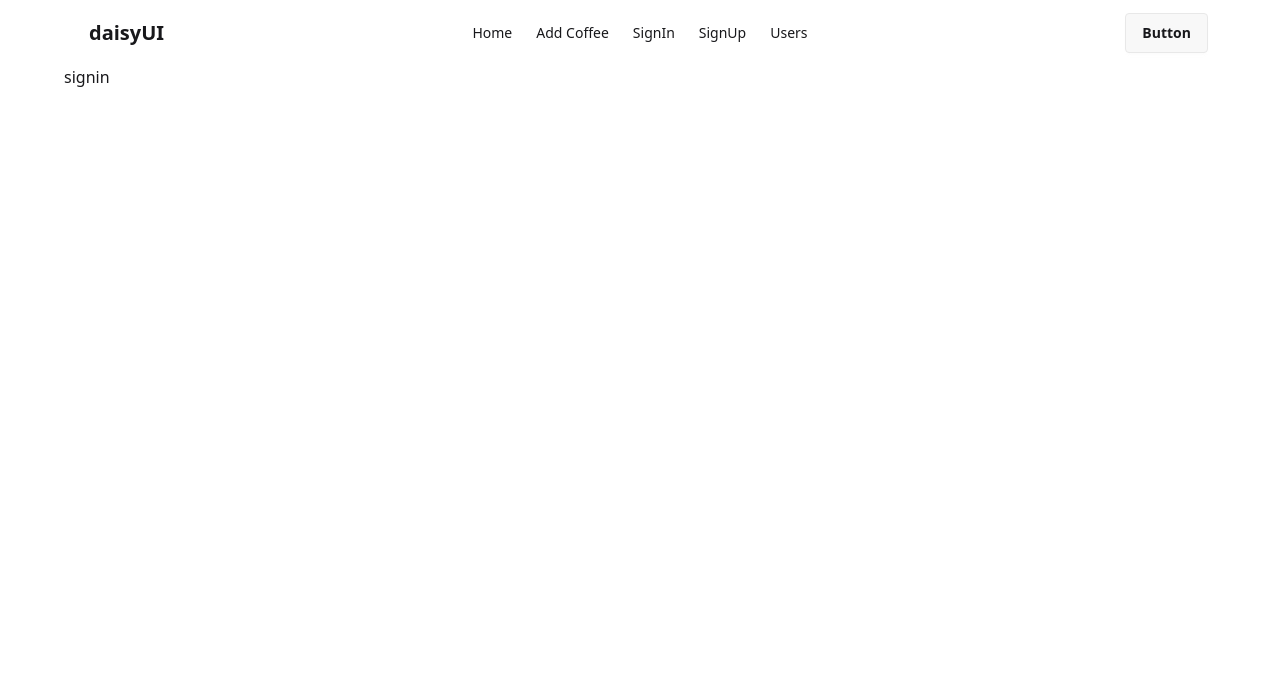
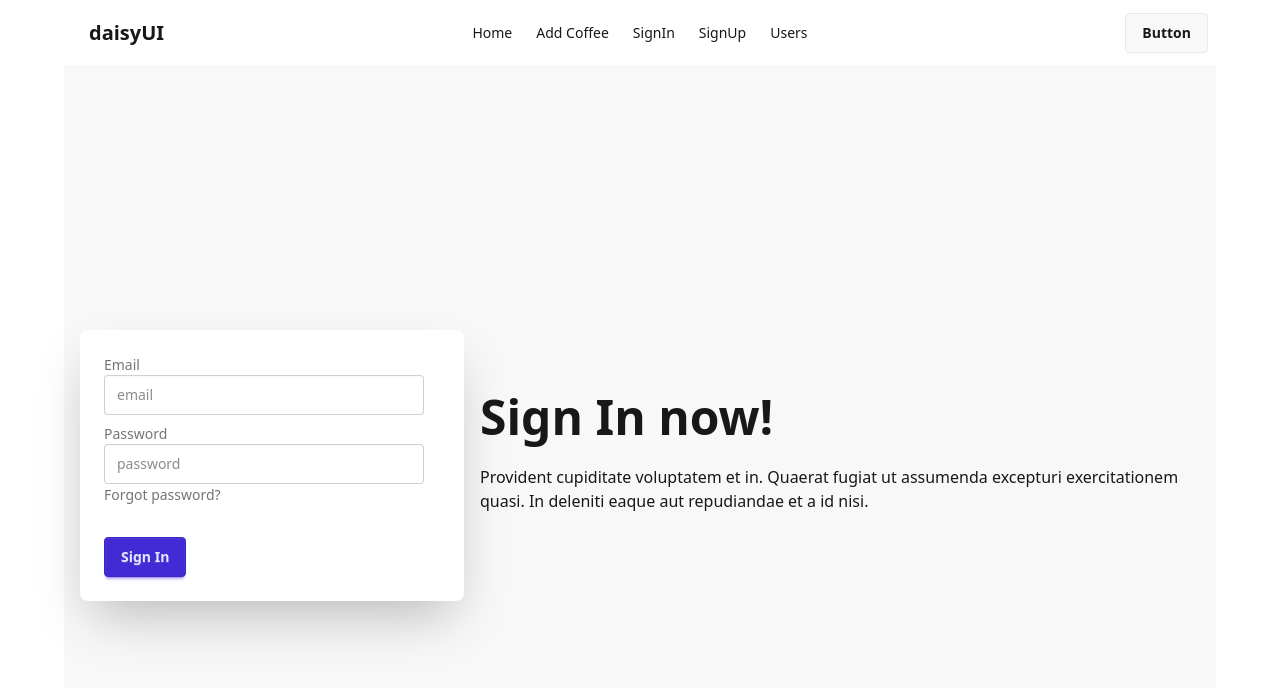
Before and after one commit to KI-Anik/m56-coffee, a React (Vite) app in the folder client-side/: page /signin in a window 1280 px wide. Shown: the top 688 px of the page. Built offline with nearby package versions, Linux system fonts and the light colour scheme.

Commit message:
add sign-in functionality; implement sign-in form and update user last sign-in time in the database

```diff
--- a/client-side/src/Provider/AuthProvider.jsx
+++ b/client-side/src/Provider/AuthProvider.jsx
@@ -1,4 +1,4 @@
-import { createUserWithEmailAndPassword } from "firebase/auth";
+import { createUserWithEmailAndPassword, signInWithEmailAndPassword } from "firebase/auth";
 import { createContext, useState } from "react";
 import { auth } from "../Firebase/firebase.init";
 
@@ -13,10 +13,16 @@ const AuthProvider = ({ children }) => {
         return createUserWithEmailAndPassword(auth, email, password)
     }
 
+    const signIn = (email,password)=>{
+        setLoading(true)
+        return signInWithEmailAndPassword(auth,email,password)
+    }
+
     const userInfo = {
         user,
         loading,
-        createUser
+        createUser,
+        signIn
     }
 
     return (
--- a/client-side/src/components/SIgnUp.jsx
+++ b/client-side/src/components/SIgnUp.jsx
@@ -56,6 +56,7 @@ const SIgnUp = () => {
         </div>
         <div className="card bg-base-100 w-full max-w-sm shrink-0 shadow-2xl">
           <form onSubmit={handleSignUp} className="card-body">
+
             <div className="form-control">
               <label className="label">
                 <span className="label-text">Name</span>
@@ -73,9 +74,7 @@ const SIgnUp = () => {
                 <span className="label-text">Password</span>
               </label>
               <input type="password" placeholder="password" name='password' className="input input-bordered" required />
-              <label className="label">
-                <a href="#" className="label-text-alt link link-hover">Forgot password?</a>
-              </label>
+
             </div>
             <div className="form-control mt-6">
               <button className="btn btn-primary">SignUp</button>
--- a/client-side/src/components/Signin.jsx
+++ b/client-side/src/components/Signin.jsx
@@ -1,8 +1,73 @@
+import { useContext } from "react";
+import { AuthContext } from "../Provider/AuthProvider";
 
 const Signin = () => {
+    const { signIn } = useContext(AuthContext)
+
+    const handleSignIn = e => {
+        e.preventDefault()
+
+        const form = e.target;
+        const email = form.email.value;
+        const password = form.password.value;
+        console.log(email, password)
+
+        signIn(email, password)
+            .then(res => {
+                console.log('signed in', res.user)
+
+                 //update last login time
+                 const lastSignInTime = res?.user?.metadata?.lastSignInTime;
+                 const loginInfo = { email, lastSignInTime}
+
+                 fetch('http://localhost:5000/users',{
+                    method: 'PATCH',
+                    headers:{
+                        'content-type': 'application/json'
+                    },
+                    body: JSON.stringify(loginInfo)
+                 })
+                 .then(res=>res.json())
+                 .then(data =>{
+                    console.log('sign in time uploaded to db', data)
+                 })
+            })
+            .catch(err => console.log('ERROR', err.message))
+    }
     return (
-        <div>
-            signin
+        <div className="hero bg-base-200 min-h-screen">
+            <div className="hero-content flex-col lg:flex-row-reverse">
+                <div className="text-center lg:text-left">
+                    <h1 className="text-5xl font-bold">Sign In now!</h1>
+                    <p className="py-6">
+                        Provident cupiditate voluptatem et in. Quaerat fugiat ut assumenda excepturi exercitationem
+                        quasi. In deleniti eaque aut repudiandae et a id nisi.
+                    </p>
+                </div>
+                <div className="card bg-base-100 w-full max-w-sm shrink-0 shadow-2xl">
+                    <form onSubmit={handleSignIn} className="card-body">
+
+                        <div className="form-control">
+                            <label className="label">
+                                <span className="label-text">Email</span>
+                            </label>
+                            <input type="email" placeholder="email" name='email' className="input input-bordered" required />
+                        </div>
+                        <div className="form-control">
+                            <label className="label">
+                                <span className="label-text">Password</span>
+                            </label>
+                            <input type="password" placeholder="password" name='password' className="input input-bordered" required />
+                            <label className="label">
+                                <a href="#" className="label-text-alt link link-hover">Forgot password?</a>
+                            </label>
+                        </div>
+                        <div className="form-control mt-6">
+                            <button className="btn btn-primary">Sign In</button>
+                        </div>
+                    </form>
+                </div>
+            </div>
         </div>
     );
 };
--- a/client-side/src/components/Users.jsx
+++ b/client-side/src/components/Users.jsx
@@ -6,7 +6,7 @@ const Users = () => {
     const loadedUsers = useLoaderData()
     const [users, setUsers] = useState(loadedUsers)
 
-    const handleDelete = id => {
+    const handleDeleteUser = id => {
         console.log(id)
 
         Swal.fire({
@@ -55,6 +55,7 @@ const Users = () => {
                             <th>Name</th>
                             <th>Email</th>
                             <th>Created At</th>
+                            <th>last Sign in</th>
                             <th>Action</th>
                         </tr>
                     </thead>
@@ -66,9 +67,10 @@ const Users = () => {
                                 <td>{user.name}</td>
                                 <td>{user.email}</td>
                                 <td>{user.createdAt}</td>
+                                <td>{user.lastSignInTime}</td>
                                 <td>
                                     <button className="btn">edit</button>
-                                    <button onClick={() => handleDelete(user._id)} className="btn">X</button>
+                                    <button onClick={() => handleDeleteUser(user._id)} className="btn">X</button>
                                 </td>
                             </tr>)
                         }
```
Also changed, not shown: 1 other file (tests, documents, lock files or other folders).
